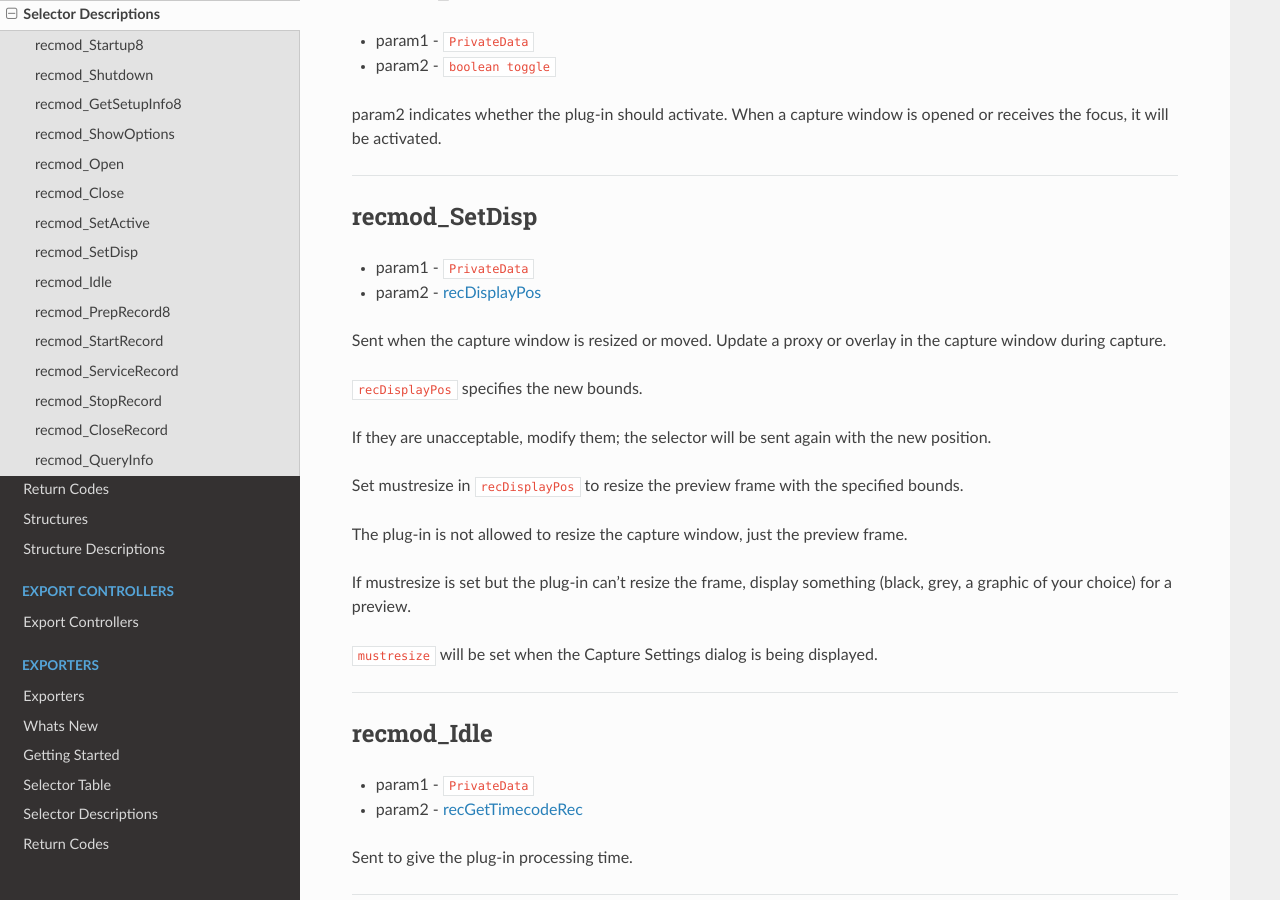
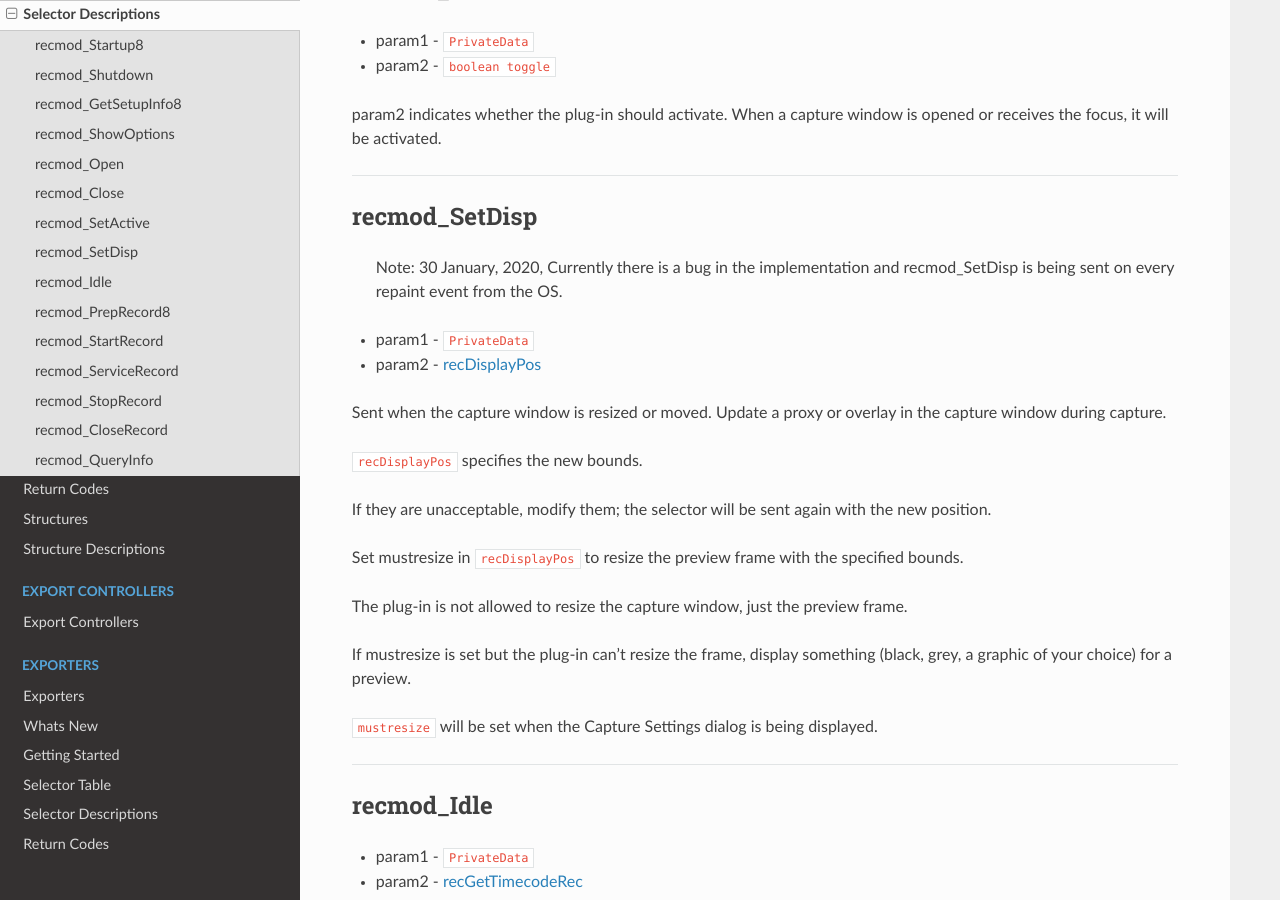
Before and after one commit to docsforadobe/premiere-plugin-guide, a Sphinx documentation site: the page built from docs/recorders/selector-descriptions.rst, in a window 1280 px wide and 900 px high, scrolled down 1984 px. Built offline with Sphinx 7.4.7 and the Read the Docs theme 2.0.0, drawn with Linux system fonts in a browser that asks for light colours.

Commit message:
Added note about bug DVAPR-4220704

```diff
--- a/docs/recorders/selector-descriptions.rst
+++ b/docs/recorders/selector-descriptions.rst
@@ -114,6 +114,8 @@ param2 indicates whether the plug-in should activate. When a capture window is o
 recmod_SetDisp
 ================================================================================
 
+ Note: 30 January, 2020, Currently there is a bug in the implementation and recmod_SetDisp is being sent on every repaint event from the OS.
+
 - param1 - ``PrivateData``
 - param2 - :ref:`recorders/structure-descriptions.recDisplayPos`
 
```
